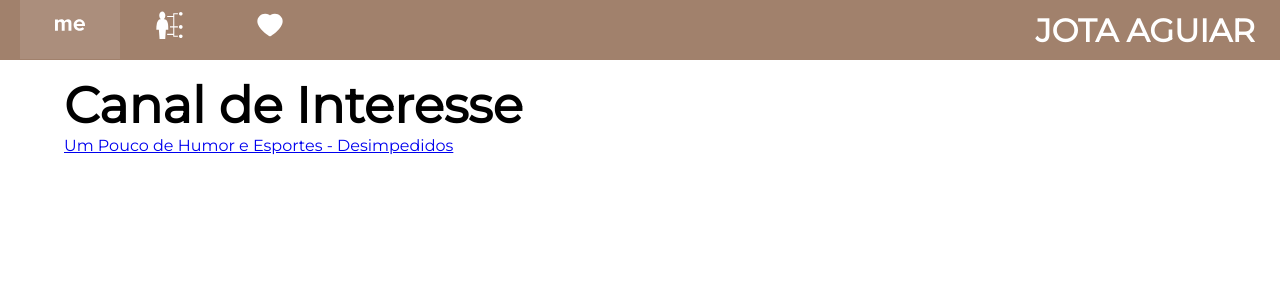
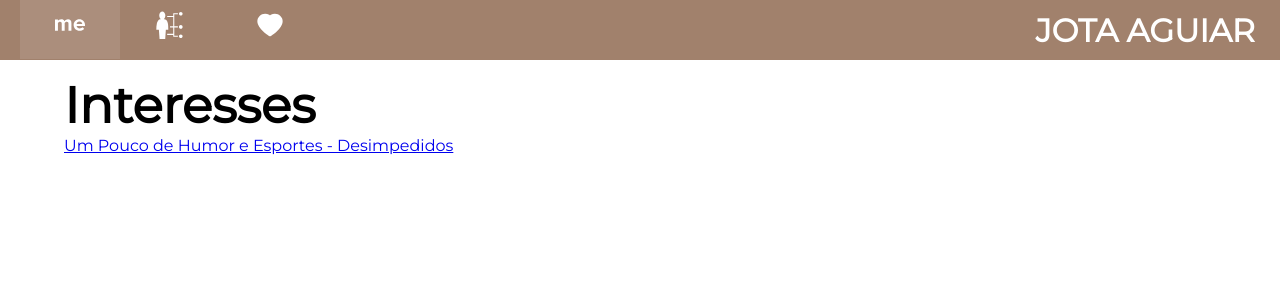
Before and after one commit to jotapedrok/jotapedrok.github.io, a React (Create React App) app: page /interests in a window 1280 px wide. Shown: the top 300 px of the page. Built offline with nearby package versions, Linux system fonts and the light colour scheme.

Commit message:
corraçao titulo interesses

```diff
--- a/src/Pages/Interests/index.js
+++ b/src/Pages/Interests/index.js
@@ -3,7 +3,7 @@ import React from "react";
 const Interests = () => {
   return (
     <div className="interests">
-       <h2>Canal de Interesse</h2>
+       <h2>Interesses</h2>
         <a
           href="https://www.youtube.com/user/Desimpedidos/featured"
           rel="noreferrer"
```
